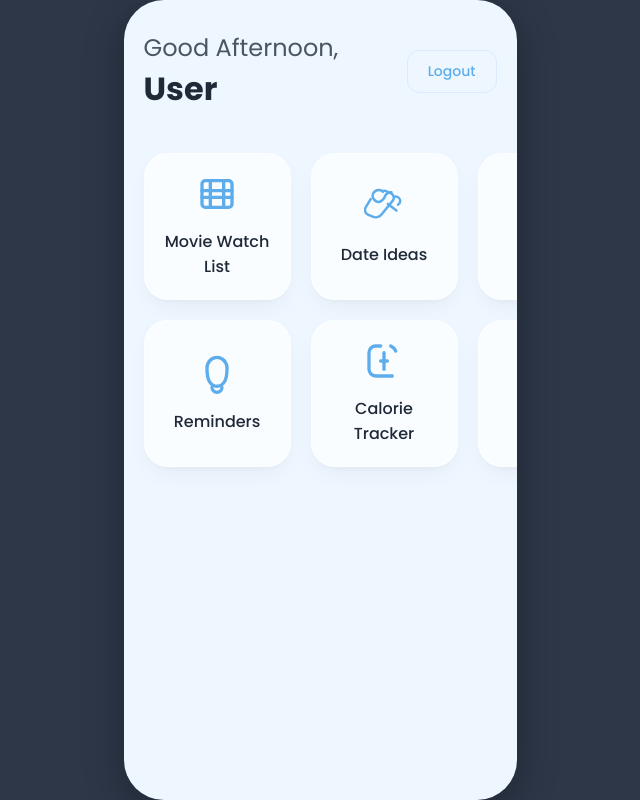
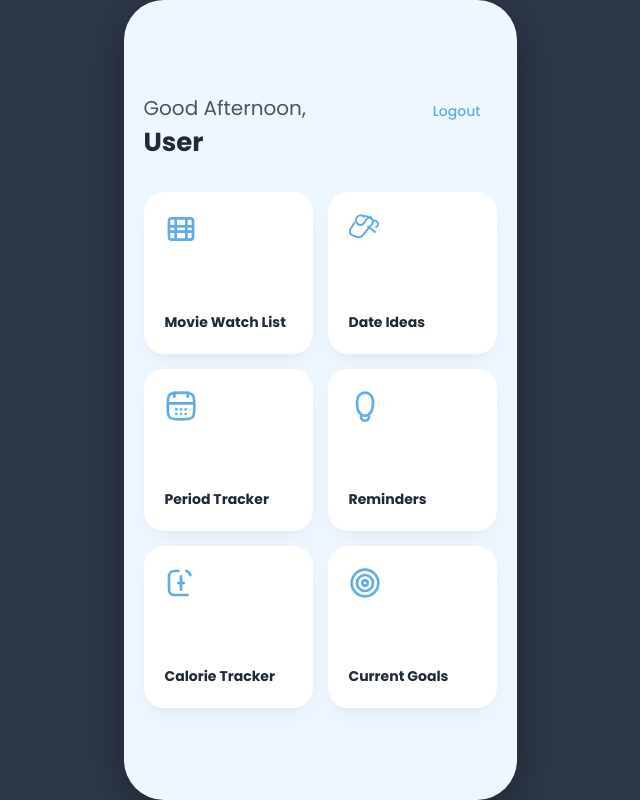
Before and after one commit to jvcerezo/rays-garden-of-flowers, a React (Create React App) app in the folder frontend/: page /dashboard in a window 1280 px wide. Shown: the whole page, without its empty margins (320-960 px from the left). Built offline with nearby package versions, Linux system fonts and the light colour scheme; no server answers; sample sign-in values are in the browser's storage.

Commit message:
dashboard adjustments

```diff
--- a/frontend/src/App.css
+++ b/frontend/src/App.css
@@ -180,35 +180,35 @@ body {
   word-break: break-all;
 }
 
-/* --- Dashboard Styles --- */
+/* --- Improved Dashboard Styles --- */
 
-/* Main container for the dashboard view */
-.dashboard-container {
-  width: 100%;
-  max-width: 900px; /* Max width for larger screens */
-  min-height: 100vh;
-  padding: 20px;
+.dashboard-page {
+  /* This is the main container inside the app frame */
+  display: flex;
+  flex-direction: column;
+  padding: 30px 20px; /* Increased top padding for a better feel */
   box-sizing: border-box;
+  height: 100%;
 }
 
-/* Header section with greeting and logout button */
 .dashboard-header {
   display: flex;
   justify-content: space-between;
-  align-items: center;
+  align-items: flex-start; /* Align header content to the top */
   margin-bottom: 30px;
-  padding: 10px 0;
+  width: 100%;
+  flex-shrink: 0;
 }
 
 .dashboard-greeting {
-  font-size: 24px;
+  font-size: 20px;
   font-weight: 400;
   color: var(--text-secondary);
   margin: 0;
 }
 
 .dashboard-username {
-  font-size: 32px;
+  font-size: 26px;
   font-weight: 700;
   color: var(--text-primary);
   margin: 0;
@@ -216,64 +216,78 @@ body {
 }
 
 .logout-button {
-  background-color: var(--background-start);
+  background-color: #eef7ff; /* Lighter blue for a softer look */
   color: var(--primary-color);
-  border: 1px solid var(--border-color);
-  padding: 10px 20px;
+  border: none;
+  padding: 8px 16px;
   border-radius: 12px;
   font-family: 'Poppins', sans-serif;
   font-weight: 500;
   font-size: 14px;
   cursor: pointer;
   transition: all 0.2s ease-in-out;
+  flex-shrink: 0; /* Prevent the button from shrinking */
 }
 
 .logout-button:hover {
   background-color: var(--primary-color);
   color: #fff;
-  border-color: var(--primary-color);
 }
 
-
-/* Grid layout for the feature cards */
 .dashboard-grid {
   display: grid;
-  /* On mobile (like 393px), we have 2 columns */
-  grid-template-columns: repeat(2, 1fr);
-  gap: 20px;
+  width: 100%;
+  gap: 15px;
+  grid-template-columns: 1fr 1fr; /* Two equal columns */
 }
 
-/* Individual feature cards */
 .dashboard-card {
-  background-color: var(--card-background);
-  border-radius: 24px;
+  background-color: #ffffff;
+  border-radius: 20px;
   padding: 20px;
   box-shadow: var(--card-shadow);
   display: flex;
   flex-direction: column;
-  align-items: center;
-  justify-content: center;
-  text-align: center;
-  aspect-ratio: 1 / 1; /* Makes the cards square */
+  justify-content: space-between; /* Pushes title to the bottom */
   cursor: pointer;
   transition: all 0.2s ease-in-out;
-  border: 1px solid rgba(255, 255, 255, 0.5);
+  border: 1px solid rgba(255, 255, 255, 0.8);
+  color: inherit;
+  text-decoration: none;
+  min-height: 120px; /* Give cards a minimum height */
 }
 
 .dashboard-card:hover {
   transform: translateY(-5px);
-  background-color: #fff;
-  box-shadow: 0 15px 30px -5px rgba(0, 0, 0, 0.1);
+  box-shadow: 0 15px 30px -5px rgba(93, 173, 236, 0.15);
+}
+
+/* This makes the first card span the full width of the grid */
+.dashboard-card.featured {
+  grid-column: 1 / -1; /* Span from the first to the last column line */
+  flex-direction: row;
+  align-items: center;
+  background: linear-gradient(135deg, var(--primary-color), var(--primary-hover));
+  color: #fff;
+}
+
+.card-content {
+  text-align: left;
 }
 
 .card-icon {
-  width: 40px;
-  height: 40px;
+  width: 32px;
+  height: 32px;
   color: var(--primary-color);
-  margin-bottom: 15px;
 }
 
-/* This makes sure the SVG inside the div takes up the full space */
+.dashboard-card.featured .card-icon {
+  width: 48px;
+  height: 48px;
+  color: #fff;
+  margin-right: 15px;
+}
+
 .card-icon svg {
   width: 100%;
   height: 100%;
@@ -281,24 +295,18 @@ body {
 
 .card-title {
   font-size: 14px;
-  font-weight: 500;
+  font-weight: 600; /* Bolder titles for better readability */
   color: var(--text-primary);
   margin: 0;
+  text-align: left; /* Align text left */
 }
 
-/* --- Responsiveness --- */
-/* For screens wider than a typical mobile phone, we can make the layout wider */
-@media (min-width: 640px) {
-  .dashboard-grid {
-    /* On tablets and larger, we can have 3 columns */
-    grid-template-columns: repeat(3, 1fr);
-  }
-
-  .card-title {
-    font-size: 16px;
-  }
+.dashboard-card.featured .card-title {
+  font-size: 20px;
+  color: #fff;
 }
 
+/* --- Phone Simulation Styles --- */
 .phone-simulation-container {
   width: 100%;
   min-height: 100vh;
--- a/frontend/src/components/Dashboard.jsx
+++ b/frontend/src/components/Dashboard.jsx
@@ -1,9 +1,8 @@
 import React from 'react';
 import { useAuth } from '../context/AuthContext';
+import { Link } from 'react-router-dom'; // Import Link for navigation
 
 // --- SVG Icon Components for Dashboard Cards ---
-// Sourced from svgrepo.com
-
 const MovieIcon = () => (
   <svg viewBox="0 0 24 24" fill="none" xmlns="http://www.w3.org/2000/svg">
     <path d="M19 4H5C3.89543 4 3 4.89543 3 6V18C3 19.1046 3.89543 20 5 20H19C20.1046 20 21 19.1046 21 18V6C21 4.89543 20.1046 4 19 4Z" stroke="currentColor" strokeWidth="2" strokeLinecap="round" strokeLinejoin="round"/>
@@ -13,7 +12,6 @@ const MovieIcon = () => (
     <path d="M3 14H21" stroke="currentColor" strokeWidth="2" strokeLinecap="round" strokeLinejoin="round"/>
   </svg>
 );
-
 const DateIcon = () => (
   <svg viewBox="0 0 24 24" fill="none" xmlns="http://www.w3.org/2000/svg">
     <path d="M16.44 3.10156C14.63 3.10156 13.01 4.21156 12.44 5.84156C12.31 6.22156 12.11 6.58156 11.89 6.90156C11.45 7.51156 10.96 8.00156 10.42 8.35156C9.28 9.10156 8.27 9.19156 7.33 8.64156C5.52 7.59156 4.63 5.49156 5.61 3.73156C6.59 1.98156 8.79 1.23156 10.59 2.21156C10.85 2.35156 11.08 2.52156 11.29 2.70156" stroke="currentColor" strokeWidth="1.5" strokeMiterlimit="10" strokeLinecap="round" strokeLinejoin="round"/>
@@ -22,7 +20,6 @@ const DateIcon = () => (
     <path d="M14.2891 10.1582L19.4691 14.1582" stroke="currentColor" strokeWidth="1.5" strokeMiterlimit="10" strokeLinecap="round" strokeLinejoin="round"/>
   </svg>
 );
-
 const PeriodIcon = () => (
   <svg viewBox="0 0 24 24" fill="none" xmlns="http://www.w3.org/2000/svg">
     <path d="M2 12C2 7.28599 2 4.92898 3.46447 3.46447C4.92898 2 7.28599 2 12 2C16.714 2 19.071 2 20.5355 3.46447C22 4.92898 22 7.28599 22 12C22 16.714 22 19.071 20.5355 20.5355C19.071 22 16.714 22 12 22C7.28599 22 4.92898 22 3.46447 20.5355C2 19.071 2 16.714 2 12Z" stroke="currentColor" strokeWidth="2" />
@@ -37,14 +34,12 @@ const PeriodIcon = () => (
     <path d="M15.4999 18H15.5088" stroke="currentColor" strokeWidth="2" strokeLinecap="round" strokeLinejoin="round"/>
   </svg>
 );
-
 const BellIcon = () => (
   <svg viewBox="0 0 24 24" fill="none" xmlns="http://www.w3.org/2000/svg">
     <path d="M18 8.5C18 12.108 17.595 14.831 16.516 16.534C15.402 18.297 14.062 19.333 12.003 19.333C9.943 19.333 8.603 18.297 7.488 16.534C6.41 14.831 6 12.108 6 8.5C6 4.892 8.686 2 12 2C15.314 2 18 4.892 18 8.5Z" stroke="currentColor" strokeWidth="2"/>
     <path d="M9 20C9 21.6569 10.3431 23 12 23C13.6569 23 15 21.6569 15 20" stroke="currentColor" strokeWidth="2" strokeLinecap="round"/>
   </svg>
 );
-
 const CalorieIcon = () => (
   <svg viewBox="0 0 24 24" fill="none" xmlns="http://www.w3.org/2000/svg">
     <path d="M16 3L16.4882 3.23351C17.5463 3.71536 18.2846 4.45372 18.7665 5.51184L19 6" stroke="currentColor" strokeWidth="2" strokeLinecap="round" strokeLinejoin="round"/>
@@ -53,7 +48,6 @@ const CalorieIcon = () => (
     <path d="M10 12H14" stroke="currentColor" strokeWidth="2" strokeLinecap="round" strokeLinejoin="round"/>
   </svg>
 );
-
 const GoalIcon = () => (
   <svg viewBox="0 0 24 24" fill="none" xmlns="http://www.w3.org/2000/svg">
     <path d="M12 22C17.5228 22 22 17.5228 22 12C22 6.47715 17.5228 2 12 2C6.47715 2 2 6.47715 2 12C2 17.5228 6.47715 22 12 22Z" stroke="currentColor" strokeWidth="2" strokeLinecap="round" strokeLinejoin="round"/>
@@ -62,22 +56,18 @@ const GoalIcon = () => (
   </svg>
 );
 
-// --- Main Dashboard Component ---
-
 function Dashboard() {
   const { user, logout } = useAuth();
 
-  // Array of dashboard items for easy mapping
   const dashboardItems = [
-    { title: 'Movie Watch List', icon: <MovieIcon /> },
-    { title: 'Date Ideas', icon: <DateIcon /> },
-    { title: 'Period Tracker', icon: <PeriodIcon /> },
-    { title: 'Reminders', icon: <BellIcon /> },
-    { title: 'Calorie Tracker', icon: <CalorieIcon /> },
-    { title: 'Current Goals', icon: <GoalIcon /> },
+    { title: 'Movie Watch List', icon: <MovieIcon />, path: '/movie-watchlist' },
+    { title: 'Date Ideas', icon: <DateIcon />, path: '#' },
+    { title: 'Period Tracker', icon: <PeriodIcon />, path: '#' },
+    { title: 'Reminders', icon: <BellIcon />, path: '#' },
+    { title: 'Calorie Tracker', icon: <CalorieIcon />, path: '#' },
+    { title: 'Current Goals', icon: <GoalIcon />, path: '#' },
   ];
 
-  // Get a personalized greeting
   const getGreeting = () => {
     const hour = new Date().getHours();
     if (hour < 12) return 'Good Morning';
@@ -88,7 +78,8 @@ function Dashboard() {
   const userName = user ? user.email.split('@')[0] : '';
 
   return (
-    <div className="dashboard-container">
+    // Use the generic page-container for layout, with a specific dashboard class for custom styling
+    <div className="page-container dashboard-page">
       <header className="dashboard-header">
         <div>
           <h1 className="dashboard-greeting">{getGreeting()},</h1>
@@ -99,10 +90,10 @@ function Dashboard() {
 
       <div className="dashboard-grid">
         {dashboardItems.map((item, index) => (
-          <div key={index} className="dashboard-card">
+          <Link to={item.path} key={index} className="dashboard-card">
             <div className="card-icon">{item.icon}</div>
             <h3 className="card-title">{item.title}</h3>
-          </div>
+          </Link>
         ))}
       </div>
     </div>
```
